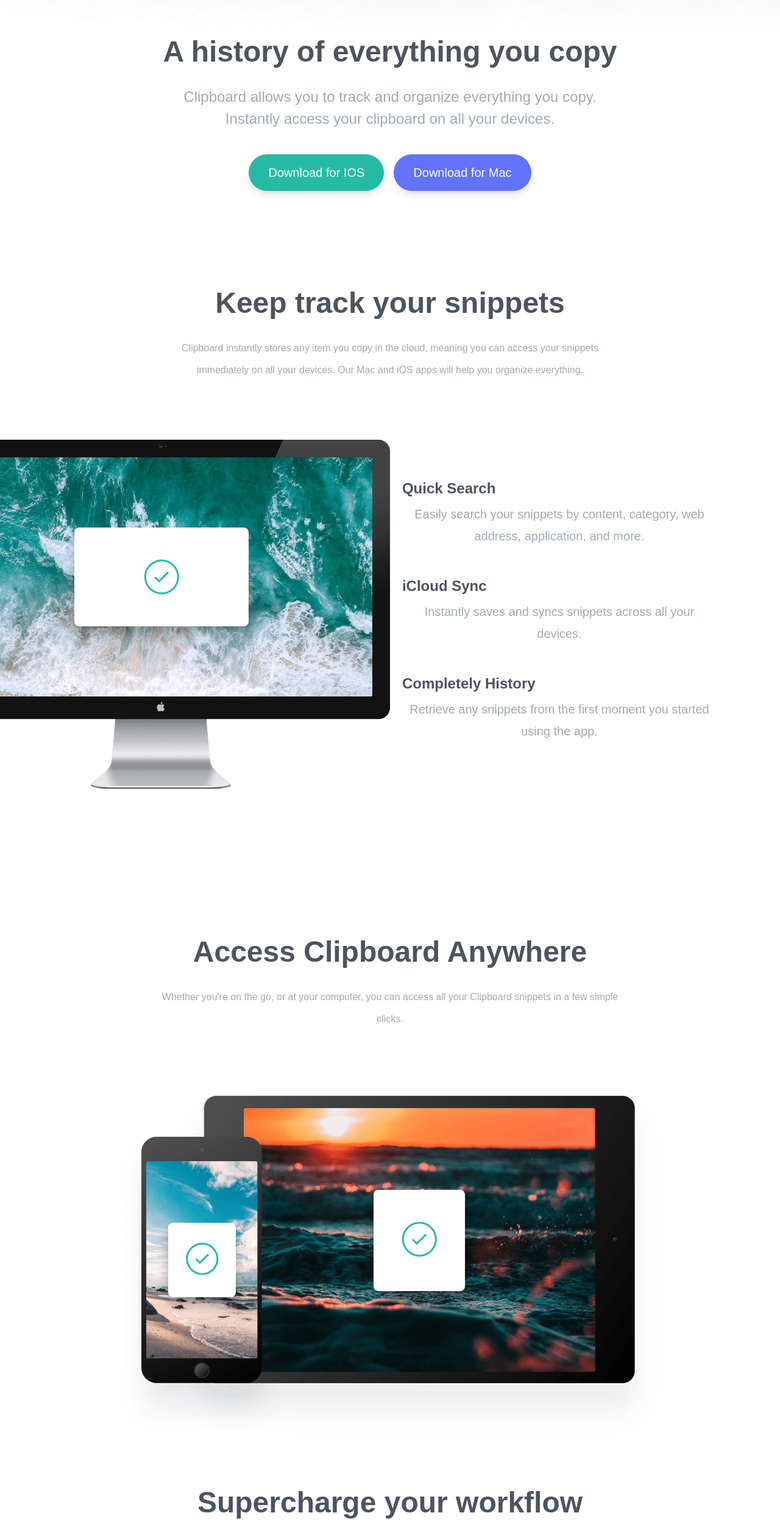
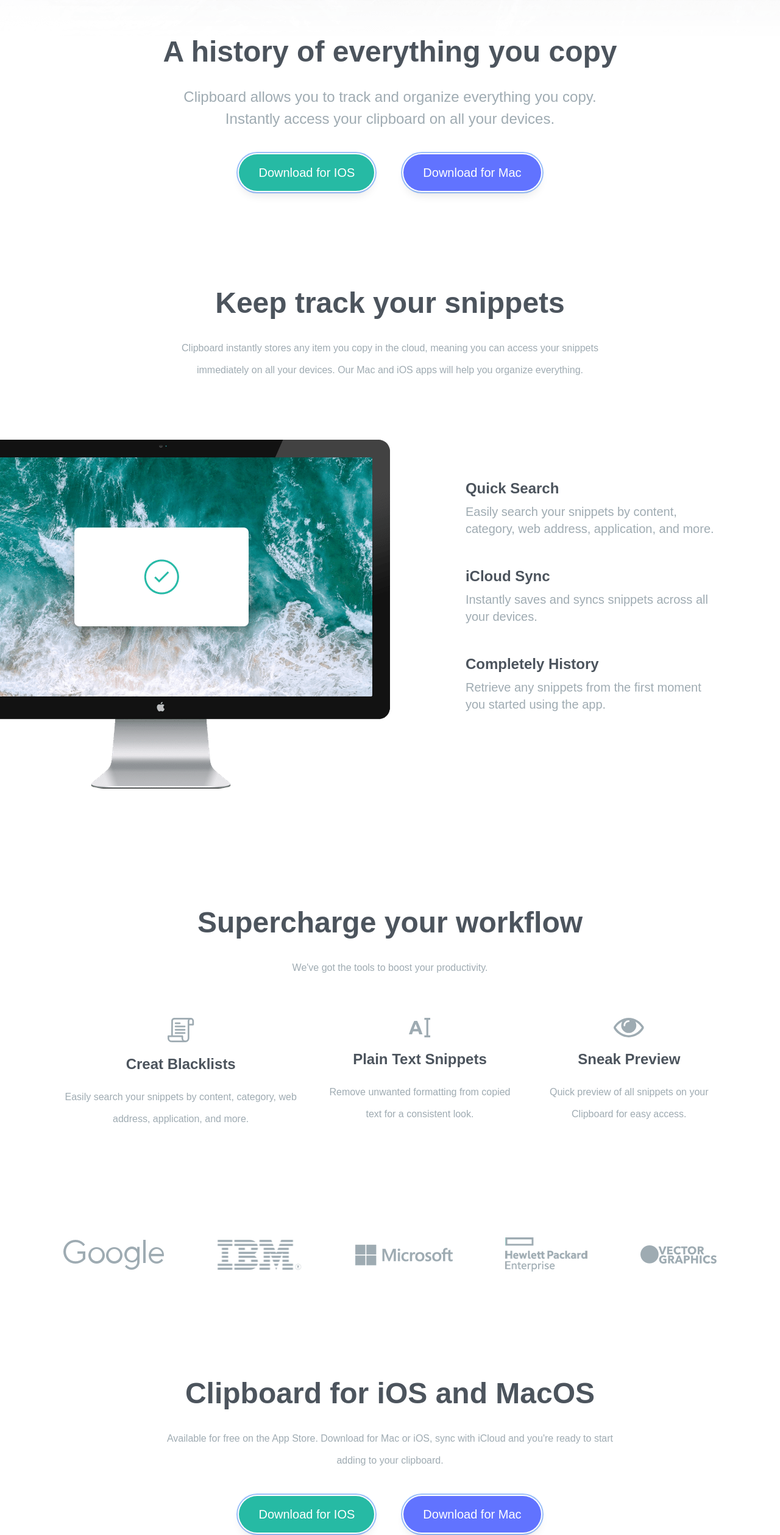
Before and after one commit to armaanepiic/Clipboard_Website-Tailwind-, a website: page index.html in a window 1280 px wide. Shown: the part 256-2773 px from the top of the page at 61% size. Drawn offline with Linux system fonts and the light colour scheme; a web font is replaced by a local one.

Commit message:
correction

```diff
--- a/index.html
+++ b/index.html
@@ -24,13 +24,13 @@
             <!-- Button Container -->
 
             <div class="button-container">
-                <a href="#" class="p-4 px-8 rounded-full shadow-lg
-                bg-strongCyan duration-200 hover:opacity-80">
+                <a href="#" class="hover:text-black ring-offset-2 ring-2 hover:scale-105 duration-300 p-4 px-8 rounded-full shadow-lg
+                bg-strongCyan hover:opacity-80">
                     Download for IOS
                 </a>
 
-                <a href="#" class="p-4 px-8 rounded-full shadow-lg
-                bg-lightBlue duration-200 hover:opacity-80">
+                <a href="#" class="hover:text-black ring-offset-2 ring-2 hover:scale-105 duration-300 p-4 px-8 rounded-full shadow-lg
+                bg-lightBlue hover:opacity-80">
                     Download for Mac
                 </a>
             </div>
@@ -51,51 +51,40 @@
     <!-- Features Section -->
     <section id="features">
         <div class="section-container my-20">
-            <div class="relative flex flex-col md:flex-row md:space-x-32 md:justify-between">
+            <div class="relative flex flex-col md:flex-row md:space-x-32">
                 <!-- Image -->
                 <div class="md:w-1/2">
-                    <img class="md:absolute top-0 right-[50%]" src="assets/img/image-computer.png" alt="">
+                    <img src="assets/img/image-computer.png" alt="" class="md:absolute top-0 right-[50%]" />
                 </div>
 
-                <!-- Image Container -->
-                <div class="flex flex-col mt-16 space-y-12 text-xl md:mb-60 md:text-left md:pl-16">
-                    <!-- Item-1 -->
+                <!-- Items Container -->
+                <div class="flex flex-col mt-16 mb-24 space-y-12 text-xl md:w-1/2 md:mb-60 md:text-left md:pl-16">
+                    <!-- Item 1 -->
                     <div>
                         <h5>Quick Search</h5>
-                        <p class="section-content">
-                            Easily search your snippets by content, category, web address, application, and more.
+                        <p class="max-w-md text-grayishBlue">
+                            Easily search your snippets by content, category, web address,
+                            application, and more.
                         </p>
                     </div>
-                    <!-- Item-2 -->
+                    <!-- Item 2 -->
                     <div>
                         <h5>iCloud Sync</h5>
-                        <p class="section-content">
+                        <p class="max-w-md text-grayishBlue">
                             Instantly saves and syncs snippets across all your devices.
                         </p>
                     </div>
-
-                    <!-- Item-3 -->
+                    <!-- Item 3 -->
                     <div>
                         <h5>Completely History</h5>
-                        <p class="section-content">
-                            Retrieve any snippets from the first moment you started using the app.
+                        <p class="max-w-md text-grayishBlue">
+                            Retrieve any snippets from the first moment you started using
+                            the app.
                         </p>
                     </div>
                 </div>
             </div>
         </div>
-    </section>
-
-
-    <section id="access">
-        <div class="section-container my-20">
-            <h3>Access Clipboard Anywhere</h3>
-            <p class="section-content mb-24">
-                Whether you're on the go, or at your computer, you can access all your Clipboard snippets in a few simple clicks.
-            </p>
-            <img class="mx-auto" src="assets/img/image-devices.png" alt="">
-        </div>
-
     </section>
 
     <!-- Section Supercharge -->
@@ -161,13 +150,13 @@
             <!-- Button Contianer -->
             <div class="button-container">
                 <div class="button-container">
-                    <a href="#" class="p-4 px-8 rounded-full shadow-lg
-                                bg-strongCyan duration-200 hover:opacity-80">
+                    <a href="#" class="ring-offset-2 ring-2 p-4 px-8 rounded-full shadow-lg
+                                bg-strongCyan hover:scale-105 duration-300 hover:opacity-80">
                         Download for IOS
                     </a>
 
-                    <a href="#" class="p-4 px-8 rounded-full shadow-lg
-                                bg-lightBlue duration-200 hover:opacity-80">
+                    <a href="#" class="ring-offset-2 ring-2 p-4 px-8 rounded-full shadow-lg
+                                bg-lightBlue hover:scale-105 duration-300 hover:opacity-80">
                         Download for Mac
                     </a>
                 </div>
@@ -182,7 +171,7 @@
             <div class="flex flex-col items-center justify-between md:flex-row">
 
                 <!-- Image -->
-                <img class="scale-50" src="assets/img/logo.svg" alt="">
+                <img class="hover:scale-75 scale-50" src="assets/img/logo.svg" alt="">
                 <div class="flex flex-col items-center justify-between flex-1 mb-10 space-y-6 md:flex-row md:mb-0 md:space-y-0 text-grayishBlue">
                     <!-- Menus -->
                     <div class="flex flex-col space-y-4 md:flex-row md:ml-24
@@ -207,9 +196,9 @@
                     </div>
                     <!-- Social Icons -->
                     <div class="flex flex-row justify-between items-center w-32 pb-9">
-                        <a href="#"><img class="duration-200 ficon" src="assets/img/icon-facebook.svg" alt=""></a>
-                        <a href="#"><img class="duration-200 ficon" src="assets/img/icon-twitter.svg" alt=""></a>
-                        <a href="#"><img class="duration-200 ficon" src="assets/img/icon-instagram.svg" alt=""></a>
+                        <a href="#"><img class="hover:-translate-y-1 duration-200 ficon" src="assets/img/icon-facebook.svg" alt=""></a>
+                        <a href="#"><img class="hover:-translate-y-1 duration-200 ficon" src="assets/img/icon-twitter.svg" alt=""></a>
+                        <a href="#"><img class="hover:-translate-y-1 duration-200 ficon" src="assets/img/icon-instagram.svg" alt=""></a>
                     </div>
                 </div>
 
--- a/input.css
+++ b/input.css
@@ -20,7 +20,7 @@
 }
 
 .button-container{
-    @apply flex flex-col justify-center w-full space-y-6 text-xl text-white md:flex-row md:space-y-0 md:space-x-4;
+    @apply flex flex-col justify-center gap-8 w-full space-y-6 text-xl text-white md:flex-row md:space-y-0 md:space-x-4;
 }
 
 body {
@@ -37,5 +37,5 @@
 }
 
 .ficon:hover {
-    filter: invert(53%) sepia(68%) saturate(434%) hue-rotate(121deg) brightness(101%) contrast(94%);
+    filter: invert(53%) sepia(68%) saturate(434%) hue-rotate(121 deg) brightness(101) contrast(94%);
 }
```
Also changed, not shown: css/style.css.
